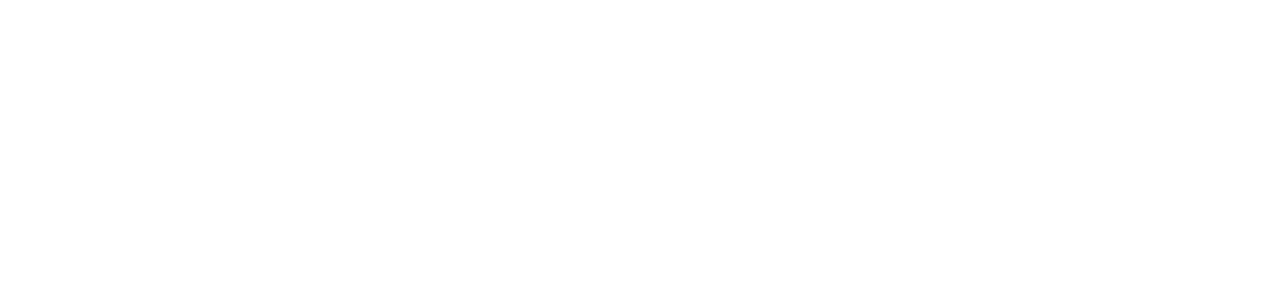
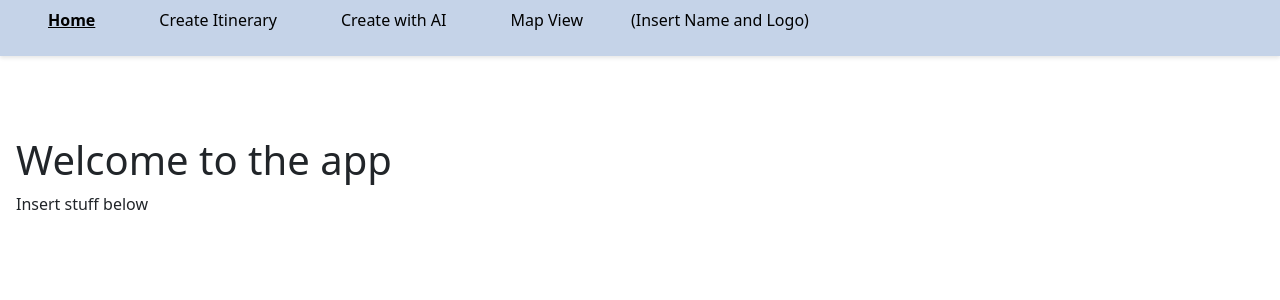
Before and after one commit to 4Chronosx/NextStop, a React (Vite) app: page / in a window 1280 px wide. Shown: the top 300 px of the page. Built offline with nearby package versions, Linux system fonts and the light colour scheme.

Commit message:
Navigation Bar

```diff
--- a/src/App.tsx
+++ b/src/App.tsx
@@ -1,10 +1,17 @@
 import './App.css'
+import React from 'react';
+import NavBar from './components/NavBar';
 
-function App() {
-
+const App: React.FC = () => {
   return (
-    <div></div>
+    <div>
+      <NavBar />
+      <main style={{ marginTop: "4rem", padding: "1rem" }}>
+        <h1>Welcome to the app</h1>
+        <p>Insert stuff below</p>
+      </main>
+    </div>
   );
-}
+};
 
 export default App
--- /dev/null
+++ b/src/components/NavBar.css
@@ -0,0 +1,57 @@
+/* idk if this is okay https: //colorhunt.co/palette/a6aebfc5d3e8d0e8c5fff8de */
+
+.navbar {
+    background-color: rgb(197, 211, 232);
+    color: white;
+    position: fixed;
+    top: 0;
+    width: 100%;
+    padding: 0.5rem 1rem;
+    display: flex;
+    align-items: center;
+    z-index: 1000;
+    box-shadow: 0 2px 4px rgba(0, 0, 0, 0.1);
+}
+
+.navbar-container {
+    display: flex;
+    align-items: center;
+    justify-content: space-between;
+    width: 100%;
+}
+
+.navbar-logo {
+    font-weight: italic;
+    color: black;
+    text-decoration: none;
+    margin-left: auto;
+}
+
+.navbar-menu {
+    list-style: none;
+    display: flex;
+    gap: 2rem;
+}
+
+.navbar-menu li {
+    display: inline;
+}
+
+.navbar-menu li a {
+    color: black;
+    text-decoration: none;
+    padding: 1rem 1rem;
+    border-radius: 5px;
+    transition: background-color 0.3s ease;
+}
+
+.navbar-menu li a:hover {
+    background-color: rgb(166, 174, 191);
+}
+
+.navbar-menu li a.active {
+    text-decoration-color: black;
+    color: black;
+    font-weight: bold;
+    text-decoration: underline;
+}
--- /dev/null
+++ b/src/components/NavBar.tsx
@@ -0,0 +1,30 @@
+import React from 'react'
+import "./NavBar.css"
+
+const NavBar: React.FC = () => {
+  return (
+    <nav className="navbar">
+      <div className="navbar-container">
+        <ul className="navbar-menu">
+          <li>
+            <a href="#home" className="active">Home</a>
+          </li>
+          <li>
+            <a href="#about">Create Itinerary</a>
+          </li>
+          <li>
+            <a href="#services">Create with AI</a>
+          </li>
+          <li>
+            <a href="#contact">Map View</a>
+          </li>
+          <a href="/" className="navbar-logo">
+           (Insert Name and Logo)
+          </a>
+        </ul>
+      </div>
+    </nav>
+  );
+};
+
+export default NavBar
```
